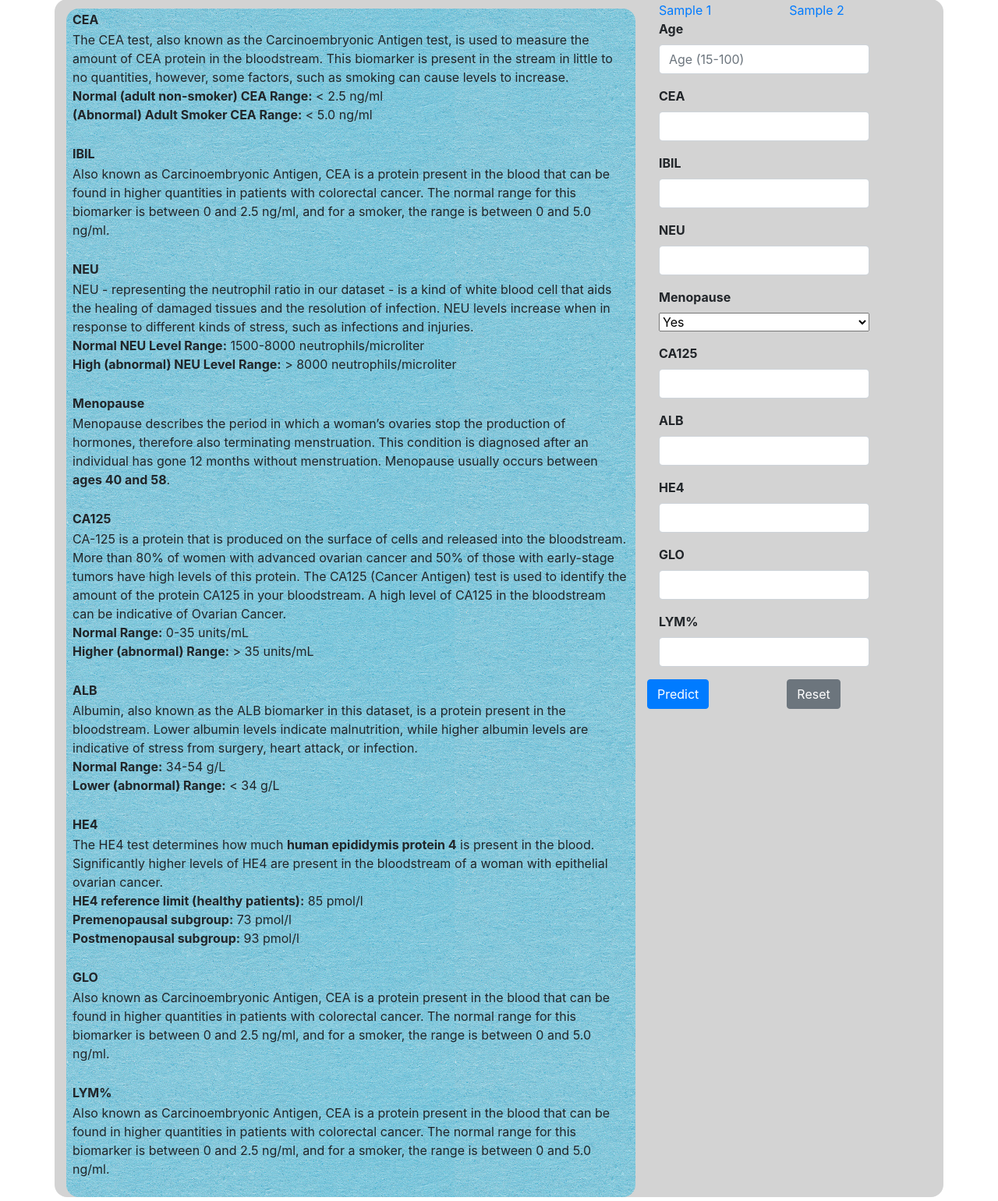
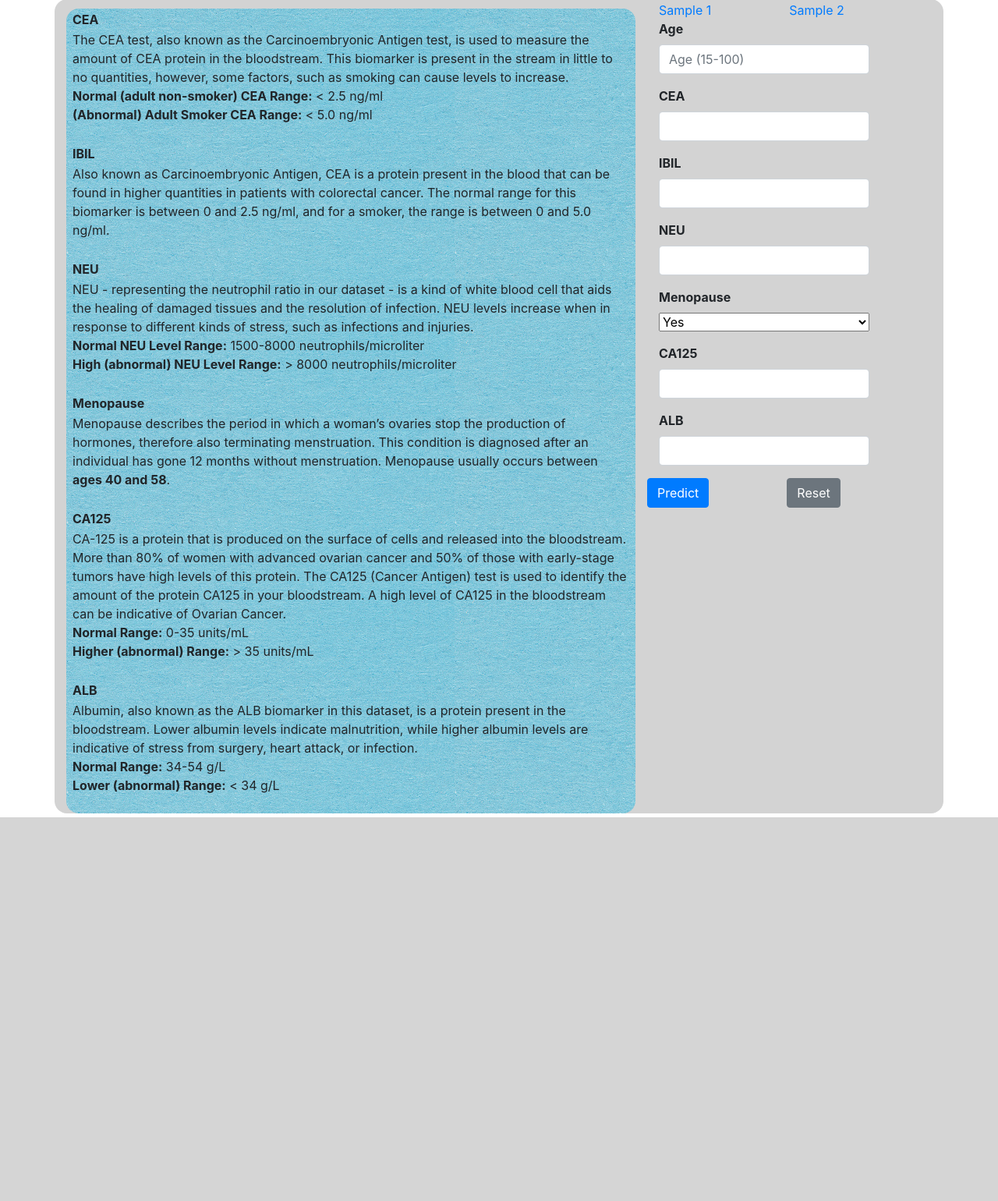
Before and after one commit to rxd321/ovarify_ni, a Flask app: page / in a window 1280 px wide. Shown: the part 126-1666 px from the top of the page at 78% size. After the commit the page ends 1174 px from the top, so only its background shows below. Run offline with Flask 2, Linux system fonts and the light colour scheme; parts of the project's set-up code (start-up, migrations or seed data) failed here and were passed over; some libraries are stand-ins or nearby versions.

Commit message:
Add files via upload

```diff
--- a/templates/index.html
+++ b/templates/index.html
@@ -69,7 +69,7 @@
             });
 
             function loadSample(sampleNumber) {
-                var testArray = [[36.0, 0.77, 5.9, 48.1, 0.0, 20.94, 45.7, 33.25, 28.1, 42.5, 1], [38.0, 0.53, 4.0, 66.1, 0.0, 32.07, 47.3, 41.85, 31.3, 28.6, 0]];
+                var testArray = [[36.0, 0.77, 5.9, 48.1, 0.0, 20.94, 45.7, 1], [38.0, 0.53, 4.0, 66.1, 0.0, 32.07, 47.3, 0]];
                 if (sampleNumber == 1) {
                     loadArray = testArray[0];
                 }
@@ -83,10 +83,8 @@
                 $(".meno").val(loadArray[4]);
                 $(".ca125").val(loadArray[5]);
                 $(".alb").val(loadArray[6]);
-                $(".he4").val(loadArray[7]);
-                $(".glo").val(loadArray[8]);
-                $(".lym").val(loadArray[9]);
-                $(".type").val(loadArray[10]);
+
+                $(".type").val(loadArray[7]);
             }
 
             function resetForm() {
@@ -200,32 +198,9 @@
                                 </span>
                                 <br>
                             </div>
-                            <div class="row">
-                                <b class="medText">HE4</b>
-                                <span class="medText">
-                                    The HE4 test determines how much <b>human epididymis protein 4</b> is present in the blood. Significantly higher levels of HE4 are present in the bloodstream of a woman with epithelial ovarian cancer.
-                                    <br>
-                                    <b>HE4 reference limit (healthy patients):</b> 85 pmol/l <br>
-                                    <b>Premenopausal subgroup:</b> 73 pmol/l
-                                    <br>
-                                    <b>Postmenopausal subgroup:</b> 93 pmol/l
-                                </span>
-                                <br>
-                            </div>
-                            <div class="row">
-                                <b class="medText">GLO</b>
-                                <span class="medText">
-                                    Also known as Carcinoembryonic Antigen, CEA is a protein present in the blood that can be found in higher quantities in patients with colorectal cancer. The normal range for this biomarker is between 0 and 2.5 ng/ml, and for a smoker, the range is between 0 and 5.0 ng/ml.
-                                </span>
-                                <br>
-                            </div>
-                            <div class="row">
-                                <b class="medText">LYM%</b>
-                                <span class="medText">
-                                    Also known as Carcinoembryonic Antigen, CEA is a protein present in the blood that can be found in higher quantities in patients with colorectal cancer. The normal range for this biomarker is between 0 and 2.5 ng/ml, and for a smoker, the range is between 0 and 5.0 ng/ml.
-                                </span>
-                                <br>
-                            </div>
+
+
+
                         </div>
                     </div>
 
@@ -287,24 +262,9 @@
                                         <input type="number" class="form-control alb" min="0.0" max="1000000.0" step="any" name="alb" id="inputALB" required>
                                     </div>
                                 </div>
-                                <div class="form-row">
-                                    <div class="form-group col-md-12">
-                                        <label for="inputHE4">HE4</label>
-                                        <input type="number" class="form-control he4" min="0.0" max="1000000.0" step="any" name="he4" id="inputHE4" >
-                                    </div>
-                                </div>
-                                <div class="form-row">
-                                    <div class="form-group col-md-12">
-                                        <label for="inputGLO">GLO</label>
-                                        <input type="number" class="form-control glo" min="0.0" max="1000000.0" step="any" name="glo" id="inputGLO" >
-                                    </div>
-                                </div>
-                                <div class="form-row">
-                                    <div class="form-group col-md-12">
-                                        <label for="inputLYM">LYM%</label>
-                                        <input type="number" class="form-control lym" min="0.0" max="1000000.0" step="any" name="lym" id="inputLYM" >
-                                    </div>
-                                </div>
+
+
+
                             </div>
                             {% endif %}
 
@@ -371,24 +331,9 @@
                                         <input type="number" class="form-control alb" min="0.0" max="1000000.0" step="any" name="alb" id="inputALB" required value="{{ original_input['ALB']}}">
                                     </div>
                                 </div>
-                                <div class="form-row">
-                                    <div class="form-group col-md-12">
-                                        <label for="inputHE4">HE4</label>
-                                        <input type="number" class="form-control he4" min="0.0" max="1000000.0" step="any" name="he4" id="inputHE4"  value="{{ original_input['HE4']}}">
-                                    </div>
-                                </div>
-                                <div class="form-row">
-                                    <div class="form-group col-md-12">
-                                        <label for="inputGLO">GLO</label>
-                                        <input type="number" class="form-control glo" min="0.0" max="1000000.0" step="any" name="glo" id="inputGLO"  value="{{ original_input['GLO']}}">
-                                    </div>
-                                </div>
-                                <div class="form-row">
-                                    <div class="form-group col-md-12">
-                                        <label for="inputLYM">LYM%</label>
-                                        <input type="number" class="form-control lym" min="0.0" max="1000000.0" step="any" name="lym" id="inputLYM"  value="{{ original_input['LYM%']}}">
-                                    </div>
-                                </div>
+
+
+
                             </div>
                             {% endif %}
 
```
